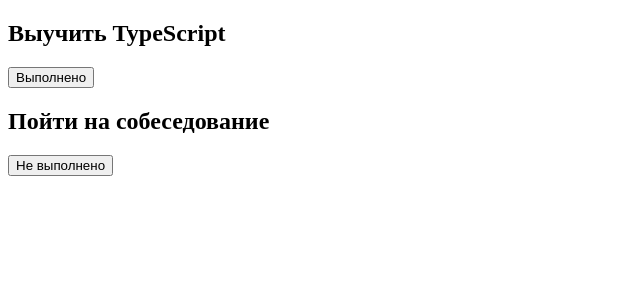
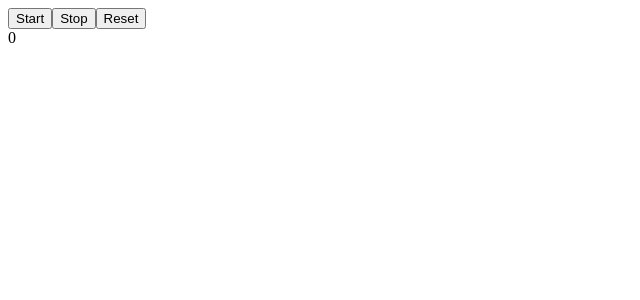
Before and after one commit to emarishkin/-23, a React (Vite) app: page / in a window 1280 px wide. Shown: the top 300 px of the page, without its empty margins (0-640 px from the left). Built offline with nearby package versions, Linux system fonts and the light colour scheme.

Commit message:
Собеседование1.1

```diff
--- a/src/App.jsx
+++ b/src/App.jsx
@@ -1,4 +1,5 @@
-import { TodoList } from "./components/ReactTSX"
+import { Stopwatch } from "./components/ReactTSX"
+
 
 
 
@@ -7,7 +8,7 @@
 
   return (
     <>
-     <TodoList />
+     <Stopwatch />
     </>
   )
 }
--- a/src/components/ReactTSX.tsx
+++ b/src/components/ReactTSX.tsx
@@ -7,7 +7,7 @@
 //   status: 'pending' | 'shipped' | 'delivered';
 // };
 
-import { FC, useState } from "react";
+import { FC, useEffect, useState } from "react";
 
 // interface OrderCardProps{
 //     order:Order
@@ -437,49 +437,99 @@
 //   )
 // }
 
-interface TodoItem{
-  id: number;
-  text: string;
-  completed: boolean;
-}
+// interface TodoItem{
+//   id: number;
+//   text: string;
+//   completed: boolean;
+// }
 
-type TodoListProps = {
-  todos: TodoItem;
-  onToggle: (id: number) => void;
-};
+// type TodoListProps = {
+//   todos: TodoItem;
+//   onToggle: (id: number) => void;
+// };
 
-let todos:TodoItem[] = [
-    { id: 1, text: "Выучить TypeScript", completed: true },
-    { id: 2, text: "Пойти на собеседование", completed: false }
-  ]
+// let todos:TodoItem[] = [
+//     { id: 1, text: "Выучить TypeScript", completed: true },
+//     { id: 2, text: "Пойти на собеседование", completed: false }
+//   ]
 
- const TodoItem:FC<TodoListProps> = ({todos,onToggle}) => {
-    return (
-        <div>
-           <h2>{todos.text}</h2>
-           <button onClick={()=>onToggle(todos.id)}>{todos.completed?'Выполнено':'Не выполнено'}</button>
-        </div>
-    )
-}
+//  const TodoItem:FC<TodoListProps> = ({todos,onToggle}) => {
+//     return (
+//         <div>
+//            <h2>{todos.text}</h2>
+//            <button onClick={()=>onToggle(todos.id)}>{todos.completed?'Выполнено':'Не выполнено'}</button>
+//         </div>
+//     )
+// }
 
-export const TodoList = () => {
+// export const TodoList = () => {
 
-    const [TodoList,setTodoList] = useState([
-    { id: 1, text: "Выучить TypeScript", completed: true },
-    { id: 2, text: "Пойти на собеседование", completed: false }
-    ])
+//     const [TodoList,setTodoList] = useState([
+//     { id: 1, text: "Выучить TypeScript", completed: true },
+//     { id: 2, text: "Пойти на собеседование", completed: false }
+//     ])
 
-    const handleClick = (id:number) => {
-      setTodoList(TodoList.map(item=>item.id===id?{...item,completed:!item.completed}:item))
+//     const handleClick = (id:number) => {
+//       setTodoList(TodoList.map(item=>item.id===id?{...item,completed:!item.completed}:item))
+//     }
+
+//     return (
+//         <div>
+//             {TodoList.map(item => (
+//                 <div>
+//                     <TodoItem todos={item} onToggle={()=>handleClick(item.id)} />
+//                 </div>
+//             ))}
+//         </div>
+
+//     )
+// }
+
+
+export const Stopwatch:FC = () => {
+
+    const [count,setCount] = useState<number>(0)
+    const [isRunning,setIsRunning] = useState<boolean>(false)
+
+    const handleClickStart = () => {
+        if(!isRunning){
+            setIsRunning(true)
+        }
     }
+
+    const handleClickStop = () => {
+        if(isRunning){
+            setIsRunning(false)
+        }
+    }
+
+    const handleClickReset = () => {
+        setCount(0)
+        setIsRunning(false)
+    }
+
+    useEffect(()=>{
+        let interval;
+
+        if(isRunning){
+           interval = setInterval(()=>{
+                setCount(prev=>prev+1)
+            },1000)
+        }
+        return ()=>{
+           clearInterval(interval)
+        }
+
+    },[isRunning])
 
     return (
         <div>
-            {TodoList.map(item => (
-                <div>
-                    <TodoItem todos={item} onToggle={()=>handleClick(item.id)} />
-                </div>
-            ))}
+            <button onClick={handleClickStart}>Start</button>
+            <button onClick={handleClickStop}>Stop</button>
+            <button onClick={handleClickReset}>Reset</button>
+            <div>
+                {count}
+            </div>
         </div>
 
     )
```
